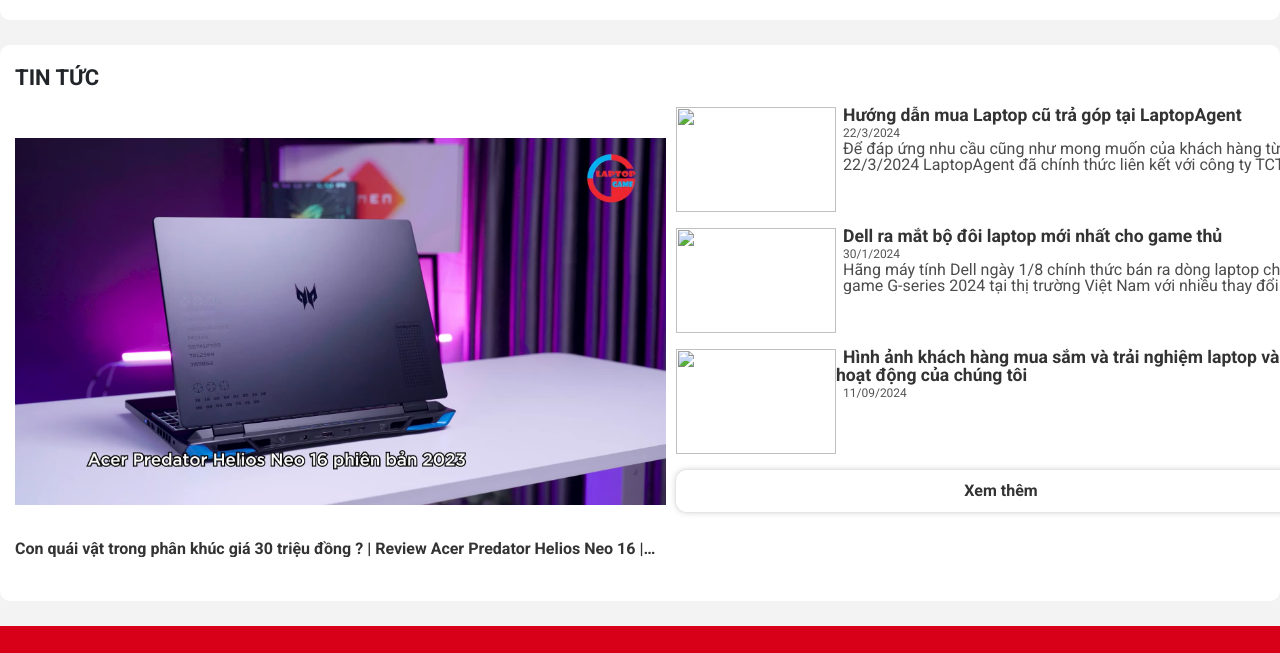
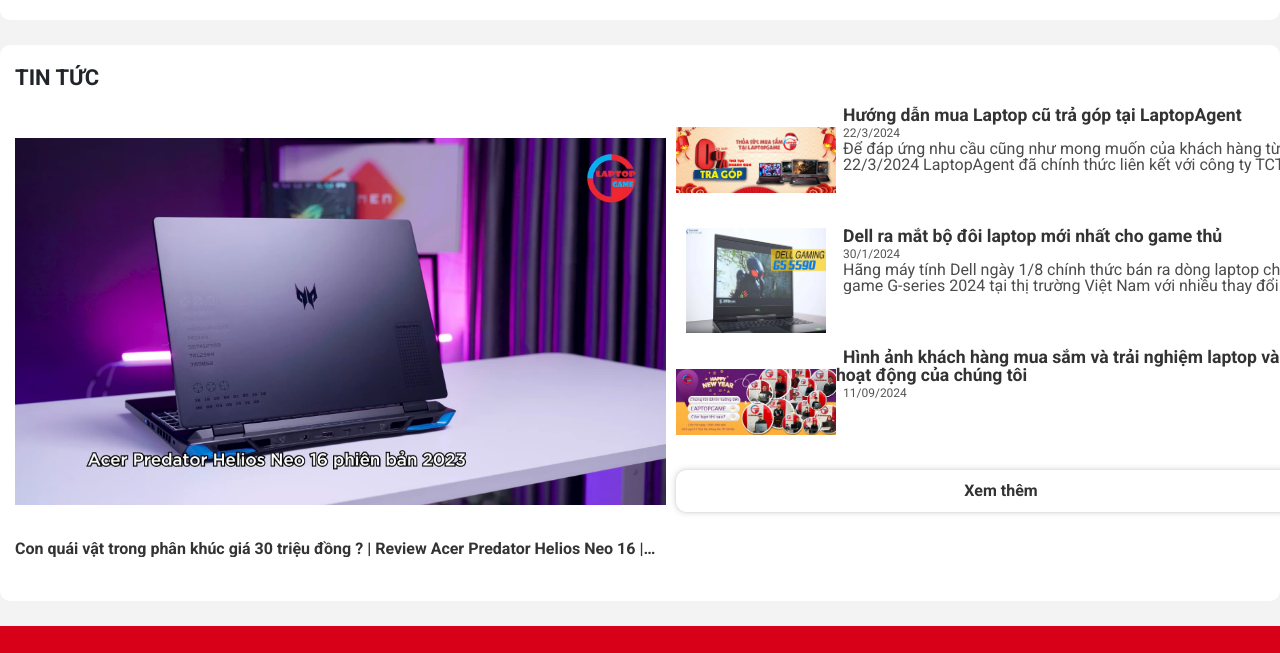
Before and after one commit to Engin001/laptopagent, a plain HTML site: page index.html in a window 1280 px wide. Shown: the part 6227-6880 px from the top of the page. Drawn offline with Linux system fonts and the light colour scheme; a script that the page names is missing.

Commit message:
Add files via upload

```diff
--- a/index.html
+++ b/index.html
@@ -2435,7 +2435,7 @@
                     <div class="article-item-img-wrap">
                       <a href="news.html">
                         <img
-                          src=".img/article__01.webp"
+                          src="./img/article__01.webp"
                           alt=""
                           class="article-item-img"
                         />
@@ -2464,7 +2464,7 @@
                     <div class="article-item-img-wrap">
                       <a href="news.html">
                         <img
-                          src=".img/article__02.webp"
+                          src="./img/article__02.webp"
                           alt=""
                           class="article-item-img"
                         />
@@ -2497,7 +2497,7 @@
                     <div class="article-item-img-wrap">
                       <a href="news.html">
                         <img
-                          src=".img/article__03.webp"
+                          src="./img/article__03.webp"
                           alt=""
                           class="article-item-img"
                         />
```
